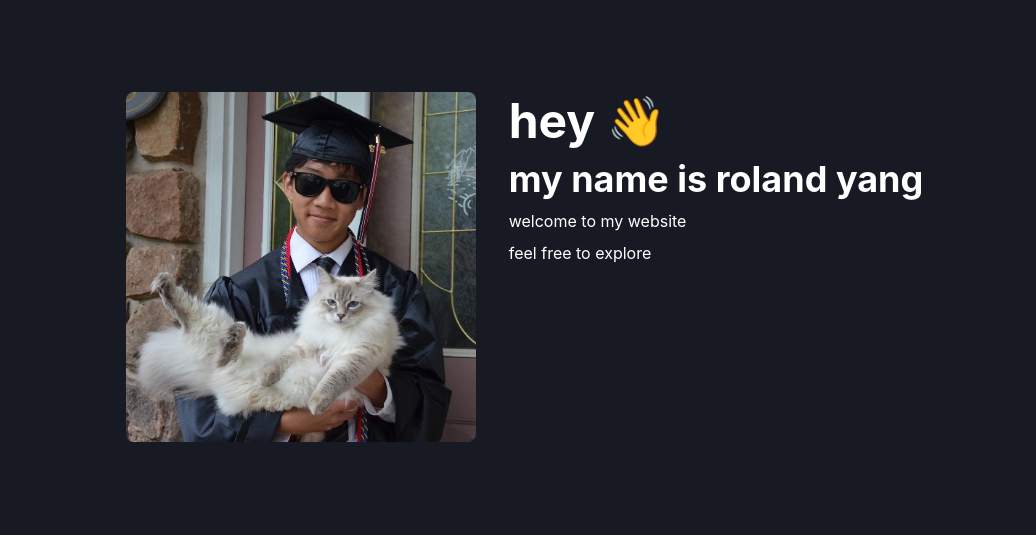
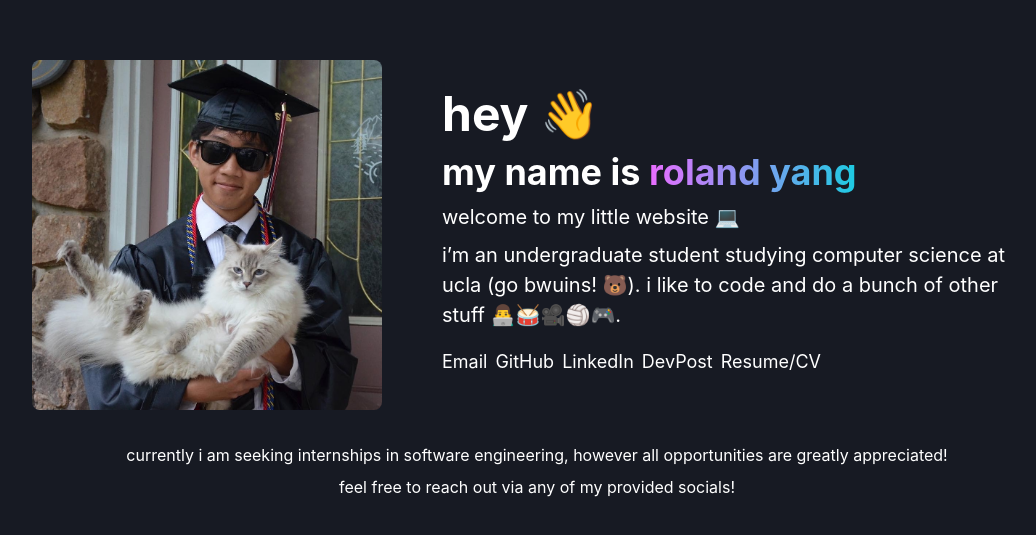
Before and after one commit to rolandyangg/rolandyang-website, a Gatsby site: page / in a window 1280 px wide. Shown: the part 133-668 px from the top of the page, without its empty margins (103-1139 px from the left). Built offline with nearby package versions, Linux system fonts and the light colour scheme; Gatsby itself is replaced by a stand-in of ours.

Commit message:
Hero Progress

```diff
--- a/src/pages/index.js
+++ b/src/pages/index.js
@@ -1,5 +1,5 @@
 import * as React from 'react'
-import { ChakraProvider, Flex, HStack, VStack, Stack, Box, Text, Heading, Image, Center, extendTheme, Button } from '@chakra-ui/react'
+import { ChakraProvider, Flex, HStack, VStack, Stack, Box, Link, Text, Heading, Image, Center, extendTheme, Spacer, Button } from '@chakra-ui/react'
 
 const theme = extendTheme({
   initialColorMode: 'dark',
@@ -31,21 +31,35 @@ const theme = extendTheme({
 	},
 })
 
+// https://chakra-ui.com/docs/components/flex
 export default function Home() {
   return (
     <ChakraProvider theme={theme}>
-      <Center p="50px" h="100vh">
-        <Stack direction={{ base: "column", md: "row"}} justify="center" flexWarp="wrap">
-          <Center>
+      <Center p="50px" justify="center" h="100vh">
+		<VStack>
+        <Flex direction={{ base: "column", md: "row"}} justify="center" align="center" flexWarp="wrap">
+          <Center my="25px" mx="30px">
             <Image alt='Roland Yang' src="/hsgradpic.jpeg" borderRadius="lg" maxW="350px"/>
           </Center>
-          <VStack mx="25px" align="left">
+          <VStack mx="30px" align="left" maxW="600px">
             <Heading fontSize="5xl">hey 👋</Heading>
-            <Heading fontSize="4xl">my name is roland yang</Heading>
-            <Text>welcome to my website</Text>
-            <Text>feel free to explore</Text>
-          </VStack>
-        </Stack>
+			<Heading fontSize="4xl">my name is <Text bgGradient='linear(to-l, #1ccbe2, #e96dff)'
+  bgClip='text' as="span" >roland yang</Text></Heading>
+            <Text fontSize="xl">welcome to my little website 💻</Text>
+            <Text fontSize="xl">i’m an undergraduate student studying computer science at ucla (go bwuins! 🐻). i like to code and do a bunch of other stuff 👨‍💻🥁🎥🏐🎮.</Text>
+			<HStack fontSize="lg" py="10px">
+				<Link href="mailto:rolandyang@ucla.edu">Email</Link>
+				<Link href="https://github.com/rolandyangg">GitHub</Link>
+				<Link href="https://www.linkedin.com/in/yangroland/">LinkedIn</Link>
+				<Link href="https://devpost.com/rolandyang">DevPost</Link>
+				<Link href="https://drive.google.com/file/d/1_IOzmp8a8JdewSncNE274h6pOH8LVXdL/view?usp=sharing">Resume/CV</Link>
+			</HStack>
+		  </VStack>
+        </Flex>
+		<Text justify="center" align="center">currently i am seeking internships in software engineering, however all opportunities are greatly appreciated!</Text>
+		<Text justify="center" align="center">feel free to reach out via any of my provided socials!
+</Text>
+		</VStack>
       </Center>
     </ChakraProvider>
   );
```
